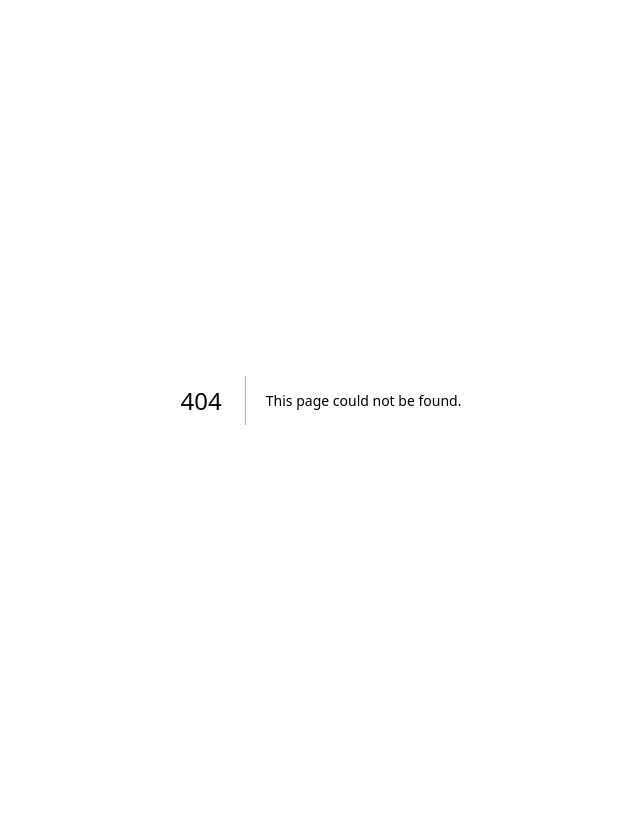
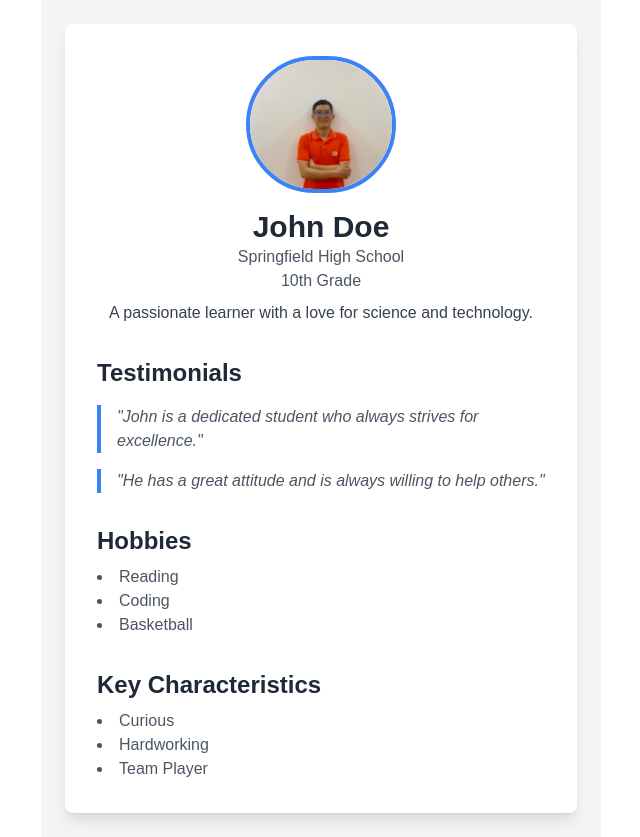
Before and after one commit to DinhSangNi/SDN-Fe, a Next.js app: page /vinhng in a window 1280 px wide. Before the commit this address had no page. Shown: the whole page, without its empty margins (319-959 px from the left). Before the commit the page ends 800 px from the top, so only its background shows below. Built offline with nearby package versions, Linux system fonts and the light colour scheme.

Commit message:
add screen vinh ng

```diff
--- a/app/huynhvang/page.tsx
+++ b/app/huynhvang/page.tsx
@@ -2,9 +2,10 @@ import Image from 'next/image';
 
 export default function StudentProfile() {
   return (
-    <div className='flex justify-center items-center min-h-screen bg-gray-100'>
-      <div className='bg-white shadow-lg rounded-2xl p-8 max-w-2xl w-full text-center'>
-        <div className='relative w-40 h-40 mx-auto mb-4'>
+    <div className='flex flex-col items-center min-h-screen bg-gray-100 p-4'>
+      {/* Profile Card */}
+      <div className='bg-white shadow-lg rounded-2xl p-6 md:p-8 max-w-2xl w-full text-center'>
+        <div className='relative w-32 h-32 md:w-40 md:h-40 mx-auto mb-4'>
           <Image
             src='/avatars/huynhvang.jpg'
             alt='Student Profile'
@@ -13,14 +14,31 @@ export default function StudentProfile() {
             className='rounded-full border-4 border-blue-500'
           />
         </div>
-        <h1 className='text-2xl font-bold text-gray-800'>John Doe</h1>
-        <p className='text-gray-600 text-lg'>ABC High School</p>
-        <p className='mt-4 text-gray-700'>
-          A passionate student who loves coding and mathematics.
+        <h1 className='text-2xl md:text-3xl font-bold text-gray-800'>
+          John Doe
+        </h1>
+        <p className='text-gray-600 text-lg md:text-xl'>ABC High School</p>
+        <p className='mt-4 text-gray-700 text-sm md:text-base'>
+          A passionate student who loves coding and mathematics. Always eager to
+          learn new things and explore the world of technology.
         </p>
+
         <div className='mt-6'>
-          <h2 className='text-xl font-semibold text-gray-800'>Hobbies</h2>
-          <p className='text-gray-600'>Coding, Chess, Basketball</p>
+          <h2 className='text-xl md:text-2xl font-semibold text-gray-800'>
+            Hobbies
+          </h2>
+          <p className='text-gray-600 text-sm md:text-base'>
+            Coding, Chess, Basketball, Reading Sci-Fi Novels
+          </p>
+        </div>
+
+        <div className='mt-6 p-4 bg-blue-100 rounded-lg'>
+          <p className='text-blue-700 text-lg md:text-xl font-medium'>
+            Welcome to my profile! Let learn and grow together. Excited to
+            connect with like-minded individuals! Welcome to my profile! Let
+            learn and grow together. Excited to connect with like-minded
+            individuals!
+          </p>
         </div>
       </div>
     </div>
--- /dev/null
+++ b/app/vinhng/page.tsx
@@ -0,0 +1,79 @@
+import Image from 'next/image';
+
+const Profile = () => {
+  const student = {
+    avatar: '/avatars/huynhvang.jpg', // Replace with your avatar image path
+    name: 'John Doe',
+    school: 'Springfield High School',
+    class: '10th Grade',
+    description: 'A passionate learner with a love for science and technology.',
+    testimonials: [
+      'John is a dedicated student who always strives for excellence.',
+      'He has a great attitude and is always willing to help others.',
+    ],
+    hobbies: ['Reading', 'Coding', 'Basketball'],
+    keyCharacteristics: ['Curious', 'Hardworking', 'Team Player'],
+  };
+
+  return (
+    <div className='flex flex-col items-center p-6 bg-gray-100'>
+      <div className='bg-white shadow-lg rounded-lg p-8 w-full max-w-lg flex flex-col'>
+        <div className='flex flex-col items-center'>
+          <Image
+            src={student.avatar}
+            alt='Avatar'
+            width={150} // Increased size
+            height={150} // Increased size
+            className='rounded-full mb-4 border-4 border-blue-500' // Added border
+          />
+          <h1 className='text-3xl font-bold text-gray-800'>{student.name}</h1>
+          <p className='text-gray-600'>{student.school}</p>
+          <p className='text-gray-600'>{student.class}</p>
+          <p className='mt-2 text-center text-gray-700'>
+            {student.description}
+          </p>
+        </div>
+
+        <div className='mt-8'>
+          <h2 className='text-2xl font-semibold text-gray-800'>Testimonials</h2>
+          <div className='mt-4 space-y-4'>
+            {student.testimonials.map((testimonial, index) => (
+              <blockquote
+                key={index}
+                className='border-l-4 border-blue-500 pl-4 italic text-gray-600'
+              >
+                "{testimonial}"
+              </blockquote>
+            ))}
+          </div>
+        </div>
+
+        <div className='mt-8'>
+          <h2 className='text-2xl font-semibold text-gray-800'>Hobbies</h2>
+          <ul className='list-disc list-inside mt-2'>
+            {student.hobbies.map((hobby, index) => (
+              <li key={index} className='text-gray-600'>
+                {hobby}
+              </li>
+            ))}
+          </ul>
+        </div>
+
+        <div className='mt-8'>
+          <h2 className='text-2xl font-semibold text-gray-800'>
+            Key Characteristics
+          </h2>
+          <ul className='list-disc list-inside mt-2'>
+            {student.keyCharacteristics.map((characteristic, index) => (
+              <li key={index} className='text-gray-600'>
+                {characteristic}
+              </li>
+            ))}
+          </ul>
+        </div>
+      </div>
+    </div>
+  );
+};
+
+export default Profile;
```
